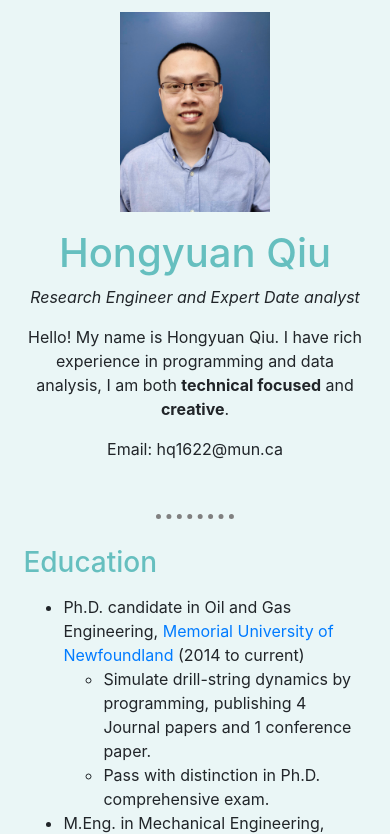
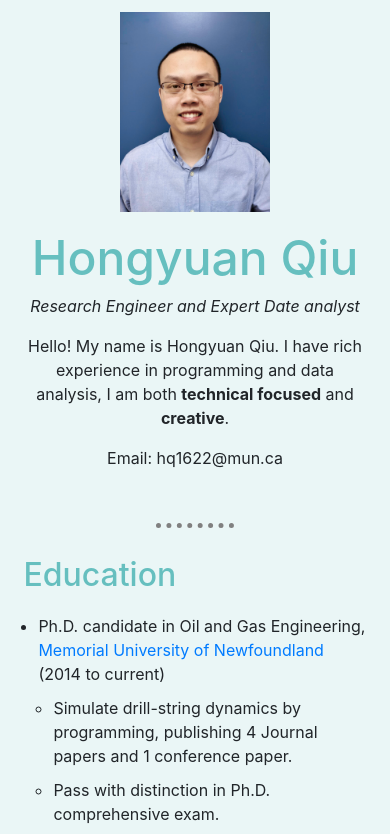
Before and after one commit to GreatTyrion/cv, a plain HTML site: page Online CV.html in a window 390 px wide. Shown: the top 834 px of the page. Drawn offline with nearby package versions, Linux system fonts and the light colour scheme.

Commit message:
Update CVstyles.css

```diff
--- a/CVstyles.css
+++ b/CVstyles.css
@@ -16,8 +16,18 @@ h1, h3 {
   color: #66BFBF;
 }
 
+h1 {
+  font-size: 3rem;
+}
+
 h3 {
   padding: 0 0 2% 0;
+  font-size: 2rem;
+}
+
+li {
+  padding-top: 5px;
+  padding-bottom: 5px;
 }
 
 .center-text {
@@ -49,4 +59,15 @@ h3 {
     text-align: center;
     padding: 5% 0;
   }
+
+  ul {
+    margin-left: 5px;
+    padding-left: 10px;
+  }
+
+  ol {
+    margin-left: 5px;
+    padding-left: 10px;
+  }
+
 }
```
